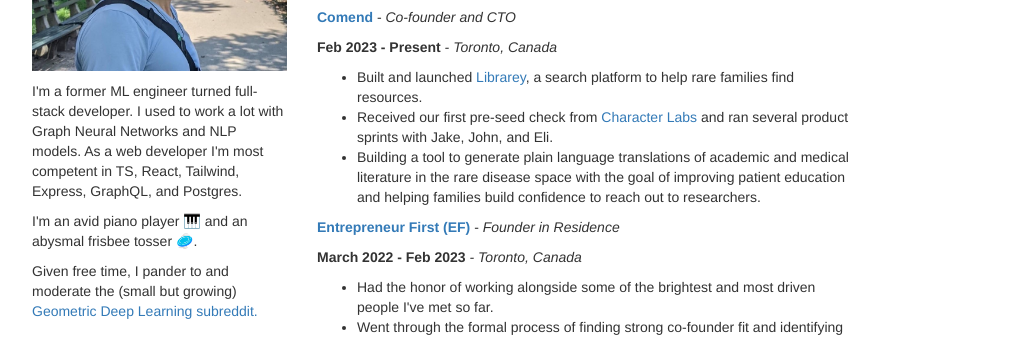
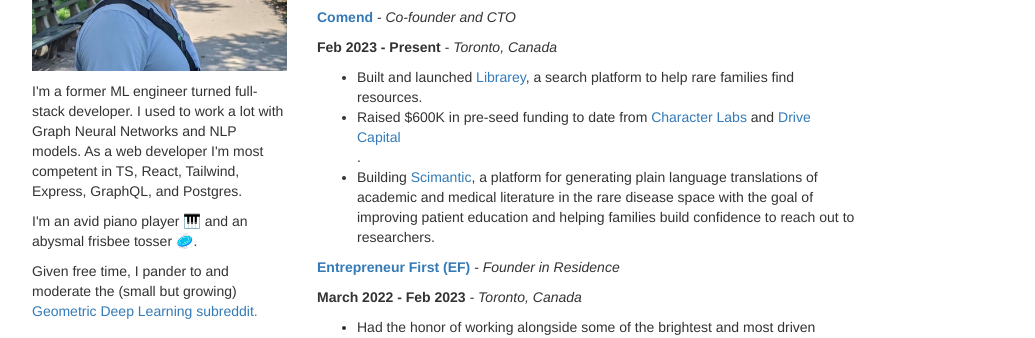
Before and after one commit to flawnson/Portfolio_Website, a plain HTML site: page index.html in a window 1280 px wide. Shown: the part 327-665 px from the top of the page, without its empty margins (53-1088 px from the left). Drawn offline with nearby package versions, Linux system fonts and the light colour scheme; some icons are missing.

Commit message:
Updated recent work, added tinyanalytics

```diff
--- a/index.html
+++ b/index.html
@@ -34,6 +34,10 @@
 
     <!-- Main JS -->
     <script src="assets/js/index.js" type="text/javascript"></script>
+
+    <!-- Pixel Code for https://app.tinyanalytics.io/ -->
+    <script defer src="https://app.tinyanalytics.io/pixel/tLNoxXY9LbukLHhy"></script>
+    <!-- END Pixel Code -->
 
 </head>
 <body>
@@ -143,8 +147,8 @@
         <p><b>Feb 2023 - Present</b><i> - Toronto, Canada</i></p>
         <ul>
             <li>Built and launched <a href="https://www.librarey.com/" target="_blank">Librarey</a>, a search platform to help rare families find resources.</li>
-            <li>Received our first pre-seed check from <a href="https://www.character.vc/" target="_blank">Character Labs</a> and ran several product sprints with Jake, John, and Eli.</li>
-            <li>Building a tool to generate plain language translations of academic and medical literature in the rare disease space with the goal of improving patient education and helping families build confidence to reach out to researchers.</li>
+            <li>Raised $600K in pre-seed funding to date from <a href="https://www.character.vc/" target="_blank">Character Labs</a> and <a href="https://drivecapital.com/" target="_blank">Drive Capital</a></li>.
+            <li>Building <a href="https://scimantic.com/" target="_blank">Scimantic</a>, a platform for generating plain language translations of academic and medical literature in the rare disease space with the goal of improving patient education and helping families build confidence to reach out to researchers.</li>
         </ul>
         <p><a href="https://www.joinef.com/" target="_blank"><b>Entrepreneur First (EF)</b></a> - <i>Founder in Residence</i></p>
         <p><b>March 2022 - Feb 2023</b><i> - Toronto, Canada</i></p>
```
